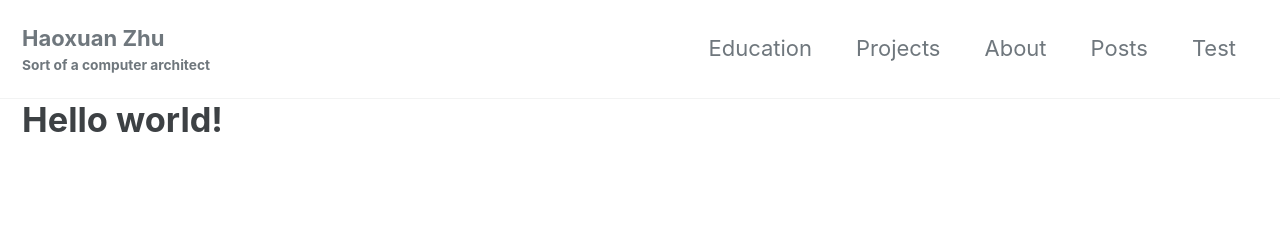
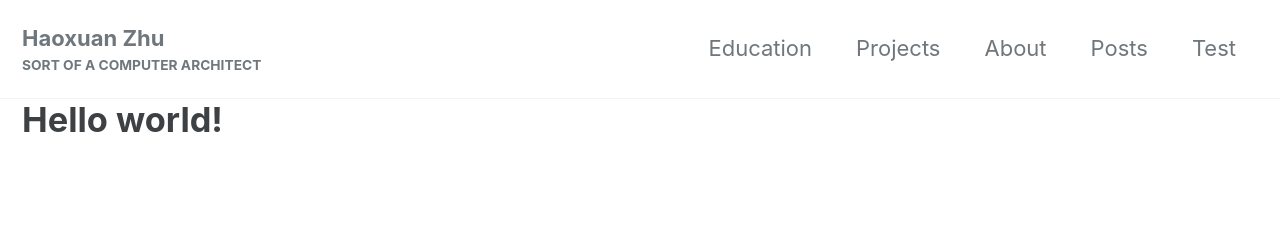
Before and after one commit to hxzhu9819/homepage, a Jekyll site: the page built from lindex.html, in a window 1280 px wide. Shown: the top 249 px of the page. Built offline with Jekyll 4.4.1, drawn with Linux system fonts in a browser that asks for light colours; cached includes are drawn as plain includes; nearby versions of some CDN libraries.

Commit message:
add comment

```diff
--- a/_config.yml
+++ b/_config.yml
@@ -18,7 +18,7 @@ minimal_mistakes_skin    : "default" # "air", "aqua", "contrast", "dark", "dirt"
 locale                   : "en-US"
 title                    : "Haoxuan Zhu"
 title_separator          : "-"
-subtitle                 : "Sort of a computer architect"
+subtitle                 : "SORT OF A COMPUTER ARCHITECT"
 name                     : "Haoxuan Zhu"
 description              : "My personal website"
 url                      : "https://hxzhu9819.github.io"
```
